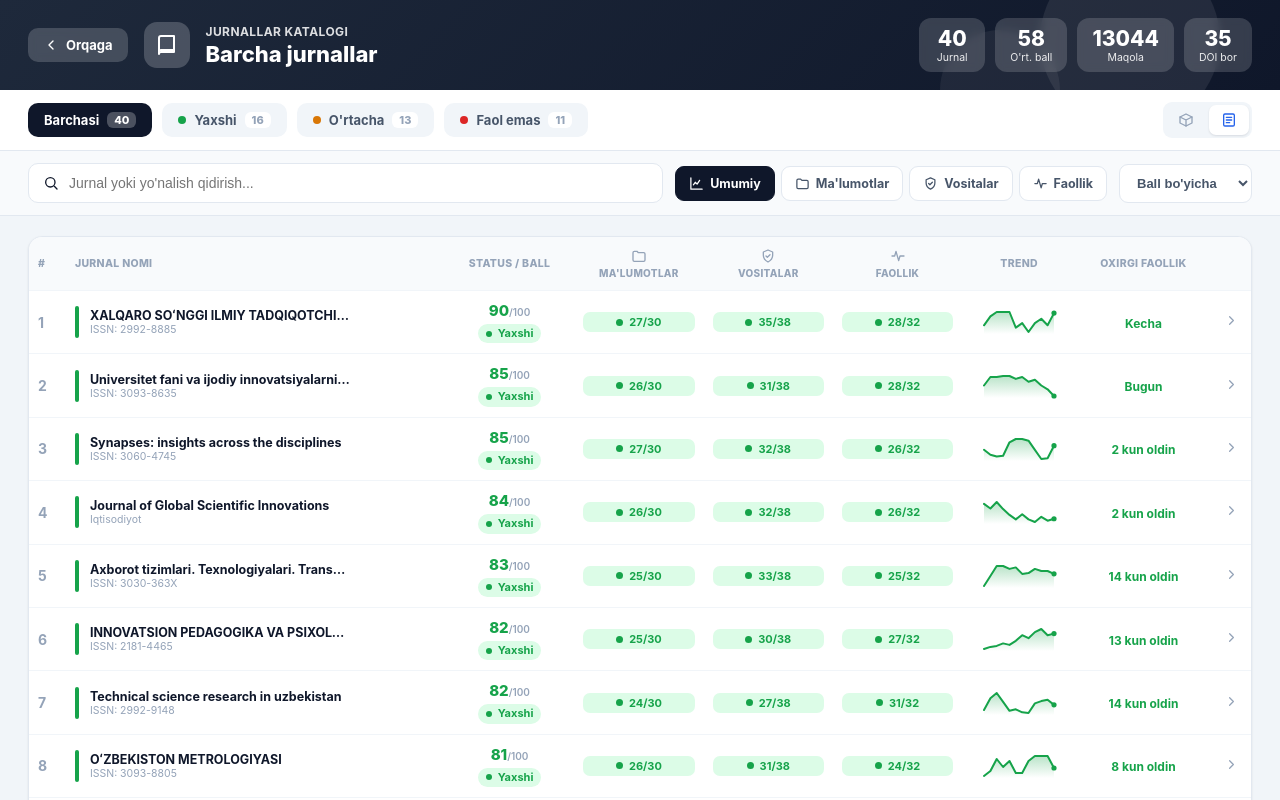
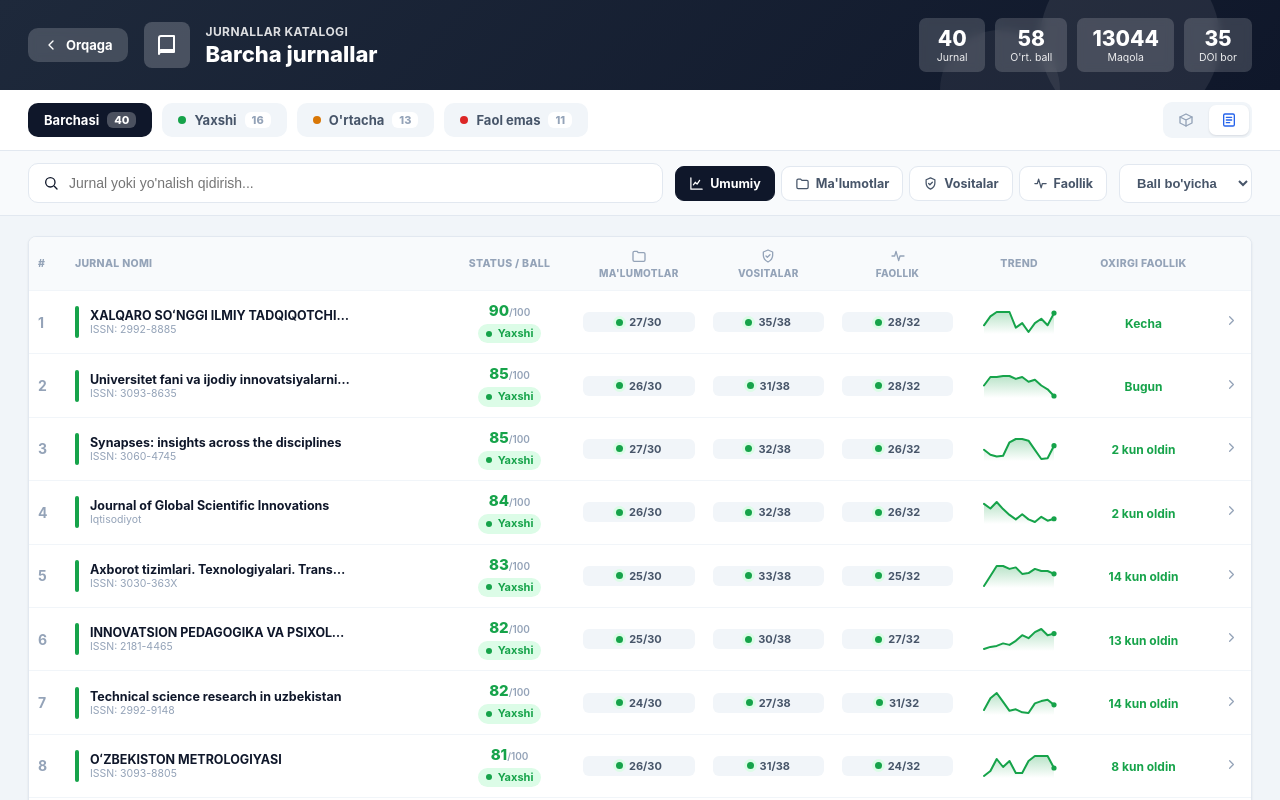
Before and after one commit to kvazar212121/slib-monitoring, a React (Vite) app: page / in a window 1280 px wide. Both pictures are taken after a click on the element 430 px from the left and 619 px from the top of the page. Shown: the top 800 px of the page. Built offline with nearby package versions, Linux system fonts and the light colour scheme.

Commit message:
Kartalar o'tkirlashtirildi (qirrali), jadval kataklari neytral - hamma joy bir xil rangda bo'lmaydi

```diff
--- a/src/components/CategoryPanel.jsx
+++ b/src/components/CategoryPanel.jsx
@@ -33,7 +33,7 @@ export default function CategoryPanel({ category, initialStatus = 'all', onClose
           <button onClick={onClose} style={{ display: 'flex', alignItems: 'center', gap: 7, padding: '9px 15px', borderRadius: 10, background: 'rgba(255,255,255,0.18)', color: '#fff', fontWeight: 700, fontSize: 13, backdropFilter: 'blur(4px)' }}>
             <Icon name="chevronLeft" size={16} /> Orqaga
           </button>
-          <div style={{ width: 46, height: 46, borderRadius: 13, background: 'rgba(255,255,255,0.2)', display: 'flex', alignItems: 'center', justifyContent: 'center', flexShrink: 0 }}>
+          <div style={{ width: 46, height: 46, borderRadius: 8, background: 'rgba(255,255,255,0.2)', display: 'flex', alignItems: 'center', justifyContent: 'center', flexShrink: 0 }}>
             <Icon name={category.icon} size={24} />
           </div>
           <div style={{ flex: 1 }}>
@@ -42,7 +42,7 @@ export default function CategoryPanel({ category, initialStatus = 'all', onClose
           </div>
           <div style={{ display: 'flex', gap: 10 }}>
             {[{ l: 'Yaxshi', v: counts.green }, { l: "O'rtacha", v: counts.yellow }, { l: 'Faol emas', v: counts.red }].map((t) => (
-              <div key={t.l} style={{ background: 'rgba(255,255,255,0.16)', borderRadius: 12, padding: '8px 16px', textAlign: 'center', backdropFilter: 'blur(4px)' }}>
+              <div key={t.l} style={{ background: 'rgba(255,255,255,0.16)', borderRadius: 7, padding: '8px 16px', textAlign: 'center', backdropFilter: 'blur(4px)' }}>
                 <div style={{ fontSize: 22, fontWeight: 800 }}>{t.v}</div>
                 <div style={{ fontSize: 10.5, opacity: 0.9 }}>{t.l}</div>
               </div>
@@ -76,7 +76,7 @@ export default function CategoryPanel({ category, initialStatus = 'all', onClose
 
       {/* Table */}
       <div style={{ flex: 1, overflowY: 'auto', padding: '20px 28px 40px' }}>
-        <div style={{ background: 'var(--surface)', border: '1px solid var(--border)', borderRadius: 14, overflow: 'hidden', boxShadow: 'var(--shadow-sm)' }}>
+        <div style={{ background: 'var(--surface)', border: '1px solid var(--border)', borderRadius: 8, overflow: 'hidden', boxShadow: 'var(--shadow-sm)' }}>
           <div style={{ overflowX: 'auto' }}>
             <table style={{ width: '100%', borderCollapse: 'collapse', minWidth: 760 }}>
               <thead>
--- a/src/components/CategoryRow.jsx
+++ b/src/components/CategoryRow.jsx
@@ -23,7 +23,7 @@ export default function CategoryRow({ index, category, onOpenJournal }) {
 
   return (
     <div style={{
-      background: 'var(--surface)', borderRadius: 18, border: '1px solid var(--border)',
+      background: 'var(--surface)', borderRadius: 10, border: '1px solid var(--border)',
       boxShadow: 'var(--shadow-sm)', overflow: 'hidden', marginBottom: 16,
       animation: `fadeUp 0.45s ease ${index * 0.06}s both`,
     }}>
@@ -34,7 +34,7 @@ export default function CategoryRow({ index, category, onOpenJournal }) {
           <div style={{ position: 'absolute', right: -20, top: -25, width: 120, height: 120, borderRadius: '50%', background: 'rgba(255,255,255,0.1)' }} />
           <div style={{ position: 'absolute', right: 40, bottom: -30, width: 70, height: 70, borderRadius: '50%', background: 'rgba(255,255,255,0.07)' }} />
           <div style={{ display: 'flex', alignItems: 'center', gap: 14, position: 'relative' }}>
-            <div style={{ width: 52, height: 52, borderRadius: 14, background: 'rgba(255,255,255,0.22)', display: 'flex', alignItems: 'center', justifyContent: 'center', flexShrink: 0, backdropFilter: 'blur(4px)' }}>
+            <div style={{ width: 52, height: 52, borderRadius: 8, background: 'rgba(255,255,255,0.22)', display: 'flex', alignItems: 'center', justifyContent: 'center', flexShrink: 0, backdropFilter: 'blur(4px)' }}>
               <Icon name={category.icon} size={26} />
             </div>
             <div>
@@ -58,7 +58,7 @@ export default function CategoryRow({ index, category, onOpenJournal }) {
             return (
               <button key={c.key} onClick={() => toggle(c.key)}
                 style={{
-                  flex: '1 1 140px', minWidth: 140, textAlign: 'left', padding: '14px 16px', borderRadius: 14,
+                  flex: '1 1 140px', minWidth: 140, textAlign: 'left', padding: '14px 16px', borderRadius: 8,
                   background: active ? c.bg : 'var(--surface-2)',
                   border: `2px solid ${active ? c.color : 'transparent'}`,
                   transition: 'all 0.15s', cursor: 'pointer',
--- a/src/components/JournalDrawer.jsx
+++ b/src/components/JournalDrawer.jsx
@@ -62,7 +62,7 @@ export default function JournalDrawer({ journal, onClose }) {
               { l: 'Kutilyapti', v: journal.metrics.pendingApplications },
               { l: "O'rt. kun", v: journal.metrics.avgReviewDays },
             ].map((m) => (
-              <div key={m.l} style={{ background: 'rgba(255,255,255,0.18)', borderRadius: 11, padding: '10px 6px', textAlign: 'center', backdropFilter: 'blur(4px)' }}>
+              <div key={m.l} style={{ background: 'rgba(255,255,255,0.18)', borderRadius: 7, padding: '10px 6px', textAlign: 'center', backdropFilter: 'blur(4px)' }}>
                 <div style={{ fontSize: 19, fontWeight: 800 }}>{m.v}</div>
                 <div style={{ fontSize: 10.5, opacity: 0.9 }}>{m.l}</div>
               </div>
@@ -86,7 +86,7 @@ export default function JournalDrawer({ journal, onClose }) {
                   </div>
                   <StatusPill status={gs} size="sm">{gScore}/{gMax}</StatusPill>
                 </div>
-                <div style={{ background: 'var(--surface)', borderRadius: 12, border: '1px solid var(--border)', overflow: 'hidden' }}>
+                <div style={{ background: 'var(--surface)', borderRadius: 7, border: '1px solid var(--border)', overflow: 'hidden' }}>
                   {items.map((c, i) => {
                     const val = journal.scores[c.id];
                     const ratio = val / c.max;
--- a/src/components/JournalsPanel.jsx
+++ b/src/components/JournalsPanel.jsx
@@ -60,7 +60,7 @@ export default function JournalsPanel({ initialStatus = 'all', group = null, onC
           <button onClick={onClose} style={{ display: 'flex', alignItems: 'center', gap: 7, padding: '9px 15px', borderRadius: 10, background: 'rgba(255,255,255,0.18)', color: '#fff', fontWeight: 700, fontSize: 13, backdropFilter: 'blur(4px)' }}>
             <Icon name="chevronLeft" size={16} /> Orqaga
           </button>
-          <div style={{ width: 46, height: 46, borderRadius: 13, background: 'rgba(255,255,255,0.2)', display: 'flex', alignItems: 'center', justifyContent: 'center', flexShrink: 0 }}>
+          <div style={{ width: 46, height: 46, borderRadius: 8, background: 'rgba(255,255,255,0.2)', display: 'flex', alignItems: 'center', justifyContent: 'center', flexShrink: 0 }}>
             <Icon name={meta.icon} size={24} />
           </div>
           <div style={{ flex: 1 }}>
@@ -75,7 +75,7 @@ export default function JournalsPanel({ initialStatus = 'all', group = null, onC
               { l: 'Maqola', v: totalArticles },
               { l: 'DOI bor', v: withDoi },
             ].map((s) => (
-              <div key={s.l} style={{ background: 'rgba(255,255,255,0.16)', borderRadius: 12, padding: '8px 15px', textAlign: 'center', backdropFilter: 'blur(4px)', minWidth: 66 }}>
+              <div key={s.l} style={{ background: 'rgba(255,255,255,0.16)', borderRadius: 7, padding: '8px 15px', textAlign: 'center', backdropFilter: 'blur(4px)', minWidth: 66 }}>
                 <div style={{ fontSize: 21, fontWeight: 800 }}>{s.v}</div>
                 <div style={{ fontSize: 10.5, opacity: 0.9 }}>{s.l}</div>
               </div>
@@ -172,7 +172,7 @@ function JournalCard({ j, index, groupView, groupCriteria, group, onClick }) {
   const scoreMax = group ? j.groupMax[group.id] : 100;
   return (
     <div onClick={onClick}
-      style={{ background: 'var(--surface)', borderRadius: 16, border: '1px solid var(--border)', boxShadow: 'var(--shadow-sm)', overflow: 'hidden', cursor: 'pointer', transition: 'transform 0.15s, box-shadow 0.15s', animation: `fadeUp 0.4s ease ${Math.min(index * 0.03, 0.4)}s both` }}
+      style={{ background: 'var(--surface)', borderRadius: 9, border: '1px solid var(--border)', boxShadow: 'var(--shadow-sm)', overflow: 'hidden', cursor: 'pointer', transition: 'transform 0.15s, box-shadow 0.15s', animation: `fadeUp 0.4s ease ${Math.min(index * 0.03, 0.4)}s both` }}
       onMouseEnter={(e) => { e.currentTarget.style.transform = 'translateY(-3px)'; e.currentTarget.style.boxShadow = 'var(--shadow-lg)'; }}
       onMouseLeave={(e) => { e.currentTarget.style.transform = 'none'; e.currentTarget.style.boxShadow = 'var(--shadow-sm)'; }}>
       <div style={{ height: 4, background: st.color }} />
@@ -197,9 +197,9 @@ function JournalCard({ j, index, groupView, groupCriteria, group, onClick }) {
         {groupView === 'overview' ? (
           <div style={{ display: 'flex', gap: 6, marginTop: 12 }}>
             {GROUPS.map((g) => (
-              <div key={g.id} style={{ flex: 1, background: STATUS[j.groupStatus[g.id]].soft, borderRadius: 8, padding: '6px 4px', textAlign: 'center' }} title={g.title}>
-                <div style={{ display: 'flex', justifyContent: 'center', color: STATUS[j.groupStatus[g.id]].color }}><Icon name={GROUP_ICON[g.id]} size={14} /></div>
-                <div style={{ fontSize: 11, fontWeight: 800, color: STATUS[j.groupStatus[g.id]].color, marginTop: 2 }}>{j.groupScore[g.id]}/{j.groupMax[g.id]}</div>
+              <div key={g.id} style={{ flex: 1, background: 'var(--surface-3)', borderRadius: 6, padding: '6px 4px', textAlign: 'center' }} title={g.title}>
+                <div style={{ display: 'flex', justifyContent: 'center', alignItems: 'center', gap: 4, color: 'var(--text-3)' }}><Icon name={GROUP_ICON[g.id]} size={13} /><StatusDot status={j.groupStatus[g.id]} size={6} /></div>
+                <div style={{ fontSize: 11, fontWeight: 800, color: 'var(--text-2)', marginTop: 3 }}>{j.groupScore[g.id]}/{j.groupMax[g.id]}</div>
               </div>
             ))}
           </div>
@@ -231,7 +231,7 @@ function JournalCard({ j, index, groupView, groupCriteria, group, onClick }) {
 
 function JournalsTable({ list, groupView, groupCriteria, onOpenJournal }) {
   return (
-    <div style={{ background: 'var(--surface)', border: '1px solid var(--border)', borderRadius: 14, overflow: 'hidden', boxShadow: 'var(--shadow-sm)' }}>
+    <div style={{ background: 'var(--surface)', border: '1px solid var(--border)', borderRadius: 8, overflow: 'hidden', boxShadow: 'var(--shadow-sm)' }}>
       <div style={{ overflowX: 'auto' }}>
         <table style={{ width: '100%', borderCollapse: 'collapse', minWidth: groupView === 'overview' ? 1080 : 720 }}>
           <thead>
@@ -284,9 +284,9 @@ function JournalsTable({ list, groupView, groupCriteria, onOpenJournal }) {
                     <>
                       {GROUPS.map((g) => (
                         <td key={g.id} style={{ ...tdS, textAlign: 'center' }}>
-                          <div style={{ display: 'flex', alignItems: 'center', gap: 6, padding: '3px 8px', borderRadius: 7, background: STATUS[j.groupStatus[g.id]].soft, justifyContent: 'center' }}>
+                          <div style={{ display: 'flex', alignItems: 'center', gap: 6, padding: '3px 8px', borderRadius: 6, background: 'var(--surface-3)', justifyContent: 'center' }}>
                             <StatusDot status={j.groupStatus[g.id]} size={7} />
-                            <span style={{ fontSize: 11, fontWeight: 700, color: STATUS[j.groupStatus[g.id]].color }}>{j.groupScore[g.id]}/{j.groupMax[g.id]}</span>
+                            <span style={{ fontSize: 11, fontWeight: 700, color: 'var(--text-2)' }}>{j.groupScore[g.id]}/{j.groupMax[g.id]}</span>
                           </div>
                         </td>
                       ))}
--- a/src/components/KpiCard.jsx
+++ b/src/components/KpiCard.jsx
@@ -35,7 +35,7 @@ export default function KpiCard({ variant, title, subtitle, value, percent, tota
         <div style={{ display: 'flex', alignItems: 'center', gap: 12 }}>
           <div
             style={{
-              width: 44, height: 44, borderRadius: 12, flexShrink: 0,
+              width: 44, height: 44, borderRadius: 7, flexShrink: 0,
               background: c.soft, color: c.color,
               display: 'flex', alignItems: 'center', justifyContent: 'center',
             }}
--- a/src/components/StatusStatCard.jsx
+++ b/src/components/StatusStatCard.jsx
@@ -14,7 +14,7 @@ export default function StatusStatCard({ index, statusKey, count, total, groupBr
     <div
       onClick={() => onView(statusKey)}
       style={{
-        background: 'var(--surface)', borderRadius: 18, border: '1px solid var(--border)',
+        background: 'var(--surface)', borderRadius: 10, border: '1px solid var(--border)',
         boxShadow: 'var(--shadow-sm)', overflow: 'hidden', cursor: 'pointer',
         animation: `fadeUp 0.45s ease ${index * 0.08}s both`,
         display: 'flex', flexDirection: 'column', transition: 'transform 0.15s, box-shadow 0.15s',
@@ -27,7 +27,7 @@ export default function StatusStatCard({ index, statusKey, count, total, groupBr
         <div style={{ position: 'absolute', right: -20, top: -25, width: 120, height: 120, borderRadius: '50%', background: 'rgba(255,255,255,0.12)' }} />
         <div style={{ position: 'absolute', right: 30, bottom: -35, width: 80, height: 80, borderRadius: '50%', background: 'rgba(255,255,255,0.08)' }} />
         <div style={{ display: 'flex', alignItems: 'center', gap: 12, position: 'relative' }}>
-          <div style={{ width: 46, height: 46, borderRadius: 13, background: 'rgba(255,255,255,0.22)', display: 'flex', alignItems: 'center', justifyContent: 'center', flexShrink: 0, backdropFilter: 'blur(4px)' }}>
+          <div style={{ width: 46, height: 46, borderRadius: 8, background: 'rgba(255,255,255,0.22)', display: 'flex', alignItems: 'center', justifyContent: 'center', flexShrink: 0, backdropFilter: 'blur(4px)' }}>
             <Icon name={icon} size={24} strokeWidth={2.5} />
           </div>
           <div style={{ flex: 1, minWidth: 0 }}>
--- a/src/components/TopStatsRow.jsx
+++ b/src/components/TopStatsRow.jsx
@@ -21,7 +21,7 @@ export default function TopStatsRow({ onOpen }) {
           <div key={s.id}
             onClick={() => onOpen && onOpen(s.id)}
             style={{
-              background: 'var(--surface)', borderRadius: 14, border: '1px solid var(--border)',
+              background: 'var(--surface)', borderRadius: 8, border: '1px solid var(--border)',
               boxShadow: 'var(--shadow-sm)', padding: '14px 16px', cursor: 'pointer',
               animation: `fadeUp 0.4s ease ${i * 0.05}s both`, transition: 'transform 0.15s, box-shadow 0.15s',
             }}
--- a/src/components/TotalStatCard.jsx
+++ b/src/components/TotalStatCard.jsx
@@ -7,7 +7,7 @@ export default function TotalStatCard({ total, onView }) {
     <div
       onClick={onView}
       style={{
-        background: 'var(--surface)', borderRadius: 18, border: '1px solid var(--border)',
+        background: 'var(--surface)', borderRadius: 10, border: '1px solid var(--border)',
         boxShadow: 'var(--shadow-sm)', overflow: 'hidden', cursor: 'pointer',
         animation: 'fadeUp 0.45s ease both',
         display: 'flex', flexDirection: 'column', transition: 'transform 0.15s, box-shadow 0.15s',
@@ -20,7 +20,7 @@ export default function TotalStatCard({ total, onView }) {
         <div style={{ position: 'absolute', right: -20, top: -25, width: 120, height: 120, borderRadius: '50%', background: 'rgba(255,255,255,0.12)' }} />
         <div style={{ position: 'absolute', right: 30, bottom: -35, width: 80, height: 80, borderRadius: '50%', background: 'rgba(255,255,255,0.08)' }} />
         <div style={{ display: 'flex', alignItems: 'center', gap: 12, position: 'relative' }}>
-          <div style={{ width: 46, height: 46, borderRadius: 13, background: 'rgba(255,255,255,0.22)', display: 'flex', alignItems: 'center', justifyContent: 'center', flexShrink: 0, backdropFilter: 'blur(4px)' }}>
+          <div style={{ width: 46, height: 46, borderRadius: 8, background: 'rgba(255,255,255,0.22)', display: 'flex', alignItems: 'center', justifyContent: 'center', flexShrink: 0, backdropFilter: 'blur(4px)' }}>
             <Icon name="book" size={24} />
           </div>
           <div style={{ flex: 1, minWidth: 0 }}>
```
Also changed, not shown: src/components/StatDetailPanel.jsx (+4 -4 lines), src/index.css (+4 -4 lines).
